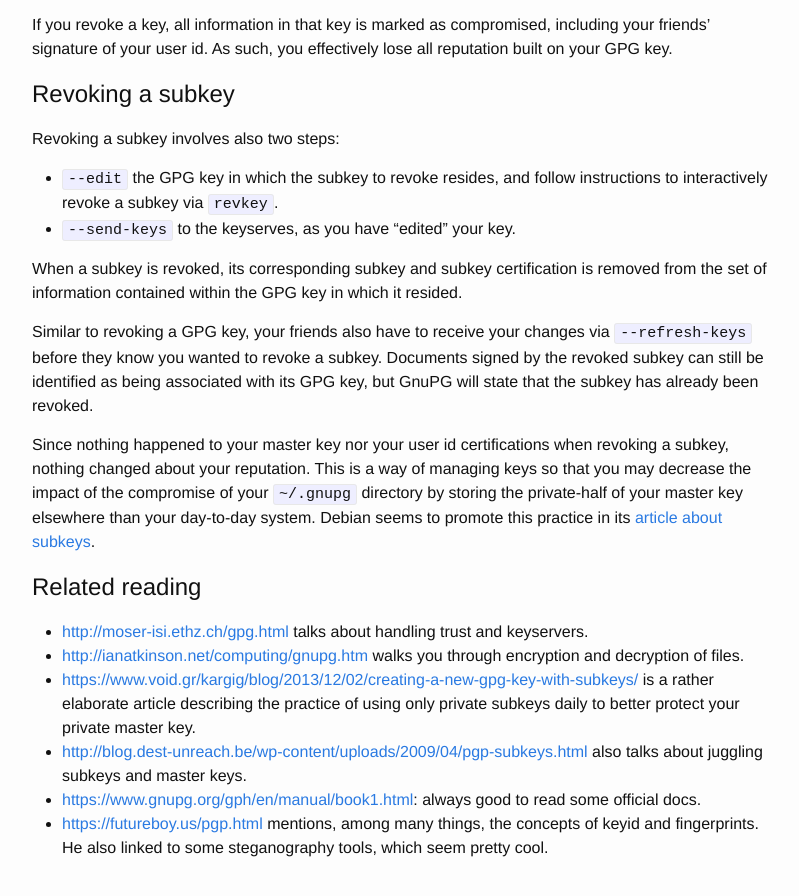
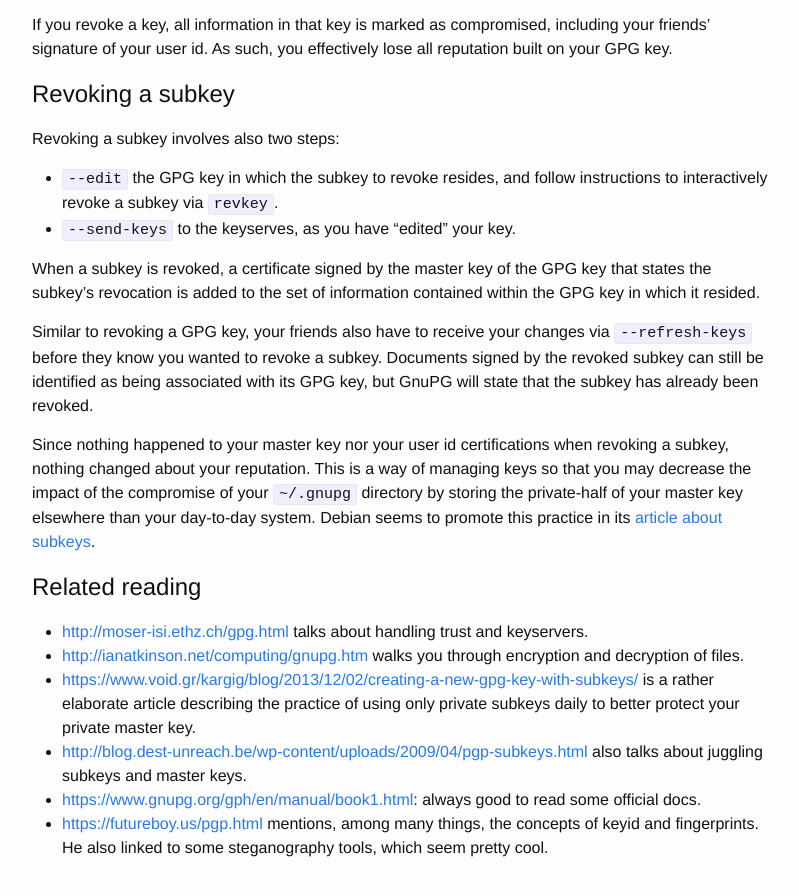
Before and after one commit to easoncxz/blog, a Jekyll site: the page built from _posts/2017-04-21-gpg.markdown, in a window 1280 px wide and 900 px high, scrolled down 5295 px. Shown: the top 896 px of the window, without its empty margins (238-1037 px from the left). Built offline with Jekyll 4.4.1, drawn with Linux system fonts in a browser that asks for light colours.

Commit message:
Fix error in info: GnuPG subkey revocation

```diff
--- a/_posts/2017-04-21-gpg.markdown
+++ b/_posts/2017-04-21-gpg.markdown
@@ -268,9 +268,9 @@ Revoking a subkey involves also two steps:
   instructions to interactively revoke a subkey via `revkey`.
 - `--send-keys` to the keyserves, as you have "edited" your key.
 
-When a subkey is revoked, its corresponding subkey and subkey certification is
-removed from the set of information contained within the GPG key in which it
-resided.
+When a subkey is revoked, a certificate signed by the master key of the GPG key
+that states the subkey's revocation is added to the set of information
+contained within the GPG key in which it resided.
 
 Similar to revoking a GPG key, your friends also have to receive your changes
 via `--refresh-keys` before they know you wanted to revoke a subkey. Documents
```
